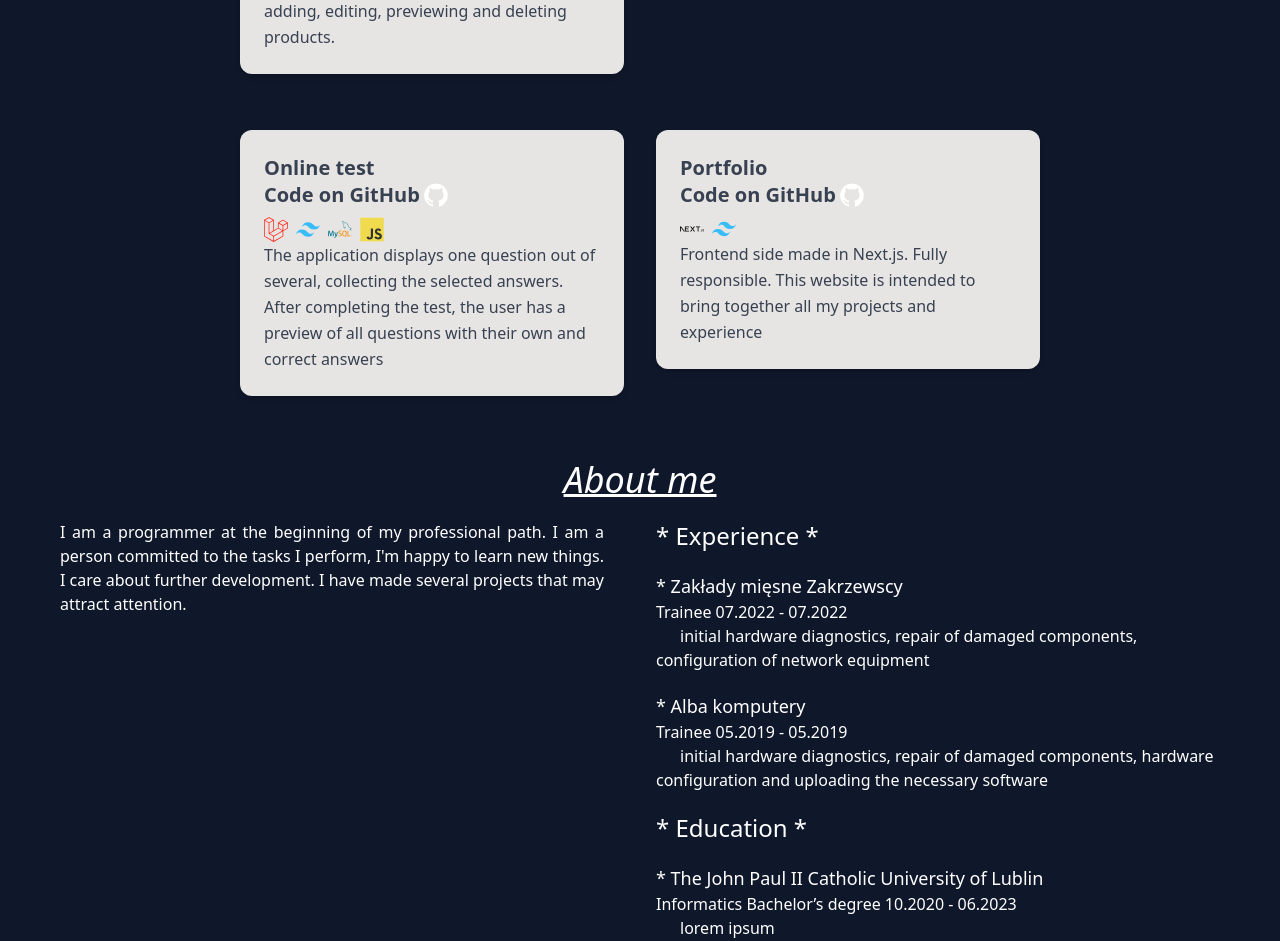
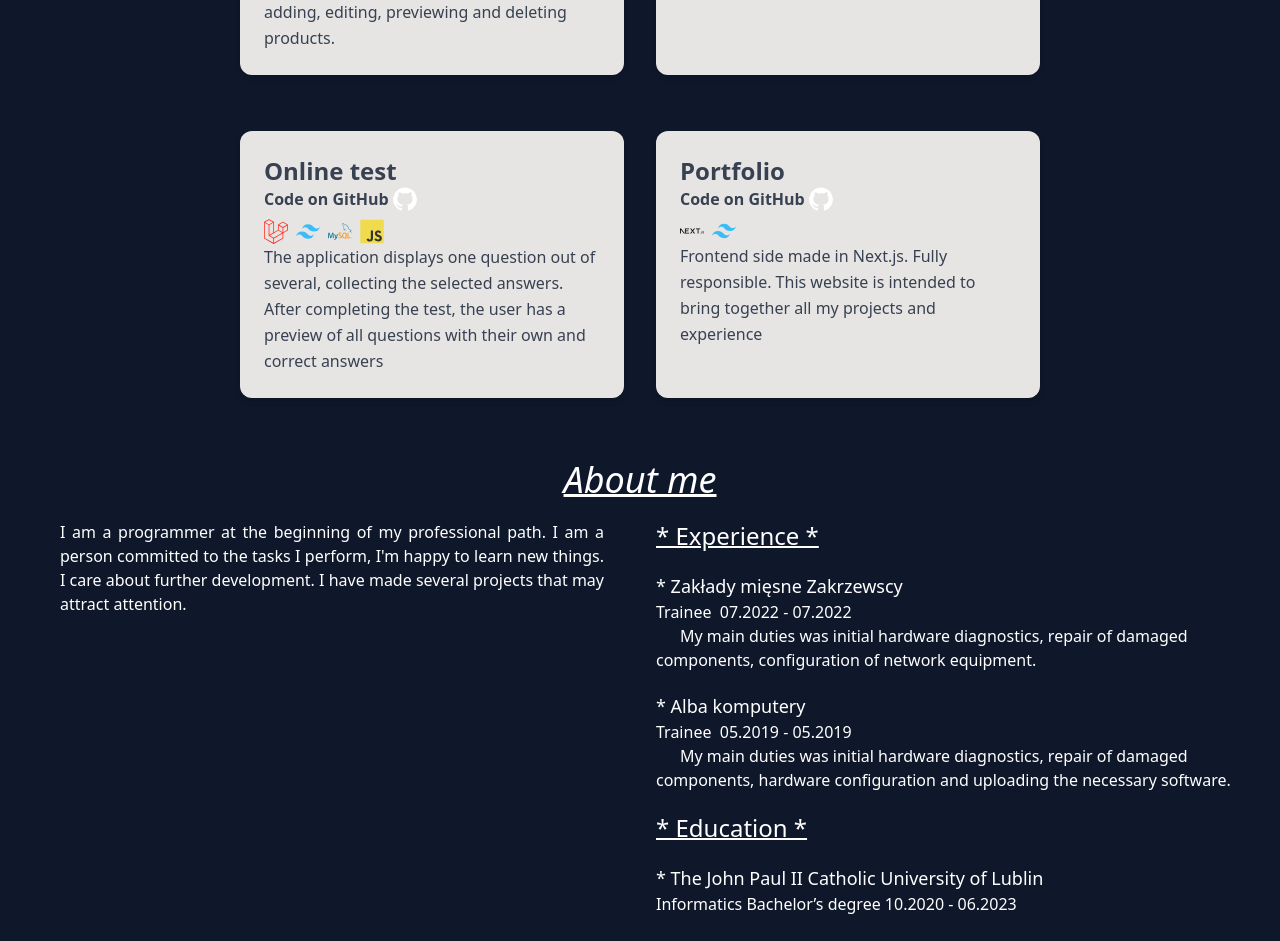
Before and after one commit to Bobus10/Portfolio, a Next.js app: page / in a window 1280 px wide. Shown: the part 1180-2121 px from the top of the page. Built offline with nearby package versions, Linux system fonts and the light colour scheme.

Commit message:
little visual fix

```diff
--- a/constants/index.js
+++ b/constants/index.js
@@ -40,7 +40,7 @@ export const experience = [
     {
         companyName: "Zakłady mięsne Zakrzewscy",
         position: "Trainee",
-        duties: "initial hardware diagnostics, repair of damaged components, configuration of network equipment",
+        duties: "My main duties was initial hardware diagnostics, repair of damaged components, configuration of network equipment.",
         monthStart: "07",
         yearStart: "2022",
         monthEnd: "07",
@@ -49,7 +49,7 @@ export const experience = [
     {
         companyName: "Alba komputery",
         position: "Trainee",
-        duties: "initial hardware diagnostics, repair of damaged components, hardware configuration and uploading the necessary software",
+        duties: "My main duties was initial hardware diagnostics, repair of damaged components, hardware configuration and uploading the necessary software.",
         monthStart: "05",
         yearStart: "2019",
         monthEnd: "05",
@@ -95,6 +95,7 @@ export const projects = [
         name: "Online Shop",
         route: "https://github.com/Bobus10/Licencjat",
         description: "Main page contains filters by price and product categories, page pagination. Shopping cart with necessary functions (changing the number of purchased products and deleting them). Section with completed orders. Admin panel for managing the store with the functions of adding, editing, previewing and deleting products.",
+        longDescription: "Project was made for a bachelor's thesis at the title 'Using PHP version 8.1.8 and the MySQL database management system in development of an online store.'. I used most popular framework for php Laravel, TODO:they have transparent and intuitive architecture MVC TODO:/ ",
         technologies: [
             {
                 src: icon.laravel.src,
--- a/src/app/page.tsx
+++ b/src/app/page.tsx
@@ -15,11 +15,11 @@ export default function Home() {
           <p className='text-head'>
             About me
           </p>
-          <div className='min-h-[50vh] flex sm:flex-row flex-col gap-8'>
-            <section id='aboutMe' className='max-lg:mb-16 flex sm:w-1/2 w-full text-justify'>
+          <div id='aboutMe' className='min-h-[50vh] flex sm:flex-row flex-col gap-8'>
+            <section className='max-lg:mb-16 flex sm:w-1/2 w-full text-justify'>
               <AboutMe/>
             </section>
-            <section id='experience' className='flex sm:w-1/2 w-full'>
+            <section className='flex sm:w-1/2 w-full'>
               <Experience/>
             </section>
           </div>
--- a/src/components/Experience.tsx
+++ b/src/components/Experience.tsx
@@ -4,18 +4,22 @@ export default function Experience() {
   return (
     <div className='text-white'>
       <div className='flex flex-col gap-5'>
-        <p className='text-2xl'>
+        <p className='text-2xl underline underline-offset-1'>
           * Experience *
         </p>
         {experience.map((exp, index) => {
           return (
-            <div className='flex flex-col'>
+            <div key={index} className='flex flex-col'>
               <p className='text-lg'>
                 * {exp.companyName}
               </p>
-              <p>
-                <span className=''>{exp.position} </span>
-                {`${exp.monthStart}.${exp.yearStart} - ${exp.monthEnd}.${exp.yearEnd}`}
+              <p className='flex flex-col sm:flex-row'>
+                <span className=''>
+                  {exp.position} &nbsp;
+                </span>
+                <span>
+                  {`${exp.monthStart}.${exp.yearStart} - ${exp.monthEnd}.${exp.yearEnd}`}
+                </span>
               </p>
               <p className='text-body'>
                 {exp.duties}
@@ -23,23 +27,25 @@ export default function Experience() {
             </div>
           )
         })}
-        <p className='text-2xl'>
+        <p className='text-2xl underline underline-offset-1'>
           * Education *
         </p>
-        {education.map((edu) => {
+        {education.map((edu, index) => {
           return (
-            <div className='flex flex-col'>
+            <div key={index} className='flex flex-col'>
               <p className='text-lg'>
                 * {edu.universityName}
               </p>
-              <p>
+              <p className='flex flex-col sm:flex-row'>
                 <span className=''>
                   {edu.fieldOfStudy} {edu.academicTitle}&nbsp;
                 </span>
-                {`${edu.monthStart}.${edu.yearStart} - ${edu.monthEnd}.${edu.yearEnd}`}
+                <span>
+                  {`${edu.monthStart}.${edu.yearStart} - ${edu.monthEnd}.${edu.yearEnd}`}
+                </span>
               </p>
               <p className='text-body'>
-                {edu.description}
+                {/* {edu.description} */}
               </p>
             </div>
           )
--- a/src/components/Projects.tsx
+++ b/src/components/Projects.tsx
@@ -2,7 +2,6 @@ import Image from 'next/image'
 import { projects } from '#/constants'
 import { github, rightArrow } from '#/constants/icons'
 import Link from 'next/link'
-import banner from '#/public/assets/images/programming-3652497_1920.jpg'
 
 export default function Projects() {
   return (
@@ -11,16 +10,17 @@ export default function Projects() {
           Projects
       </h1>
       <div className='flex flex-wrap gap-8 justify-center'>
-        {projects.map((project) => {
+        {projects.map((project, index) => {
           const isRoute = (project.route && project.route.length > 0)
 
           return (
-            <div className=''>
-              <div className="flex flex-col mt-6 text-gray-700 bg-stone-200 shadow-md bg-clip-border rounded-xl w-96">
+            <div key={index} className="flex flex-col mt-6 text-gray-700 bg-stone-200 shadow-md bg-clip-border rounded-xl w-96">
               <div className="p-6">
-                  <h5 className="block mb-2 font-sans text-xl antialiased font-semibold leading-snug tracking-normal text-blue-gray-900">
+                <div className="block mb-2 font-sans antialiased font-semibold leading-snug tracking-normal">
                   {/* Project name */}
+                  <h1 className='text-2xl'>
                     {project.name}
+                  </h1>
                   {/* Route to Github */}
                   {isRoute &&
                     <Link
@@ -37,7 +37,7 @@ export default function Projects() {
                         />
                     </Link>
                   }
-                  </h5>
+                </div>
                 {/* Icons of technologies used to create the project */}
                 <div className='flex flex-row gap-2'>
                   {project.technologies.map((technology) => {
@@ -80,7 +80,6 @@ export default function Projects() {
                 </button>
               </div> */}
             </div>
-            </div>
           )
         })}
       </div>
```
Also changed, not shown: public/assets/images/banner.jpg (deleted). Lines whose indentation alone changed are shown as unchanged.
